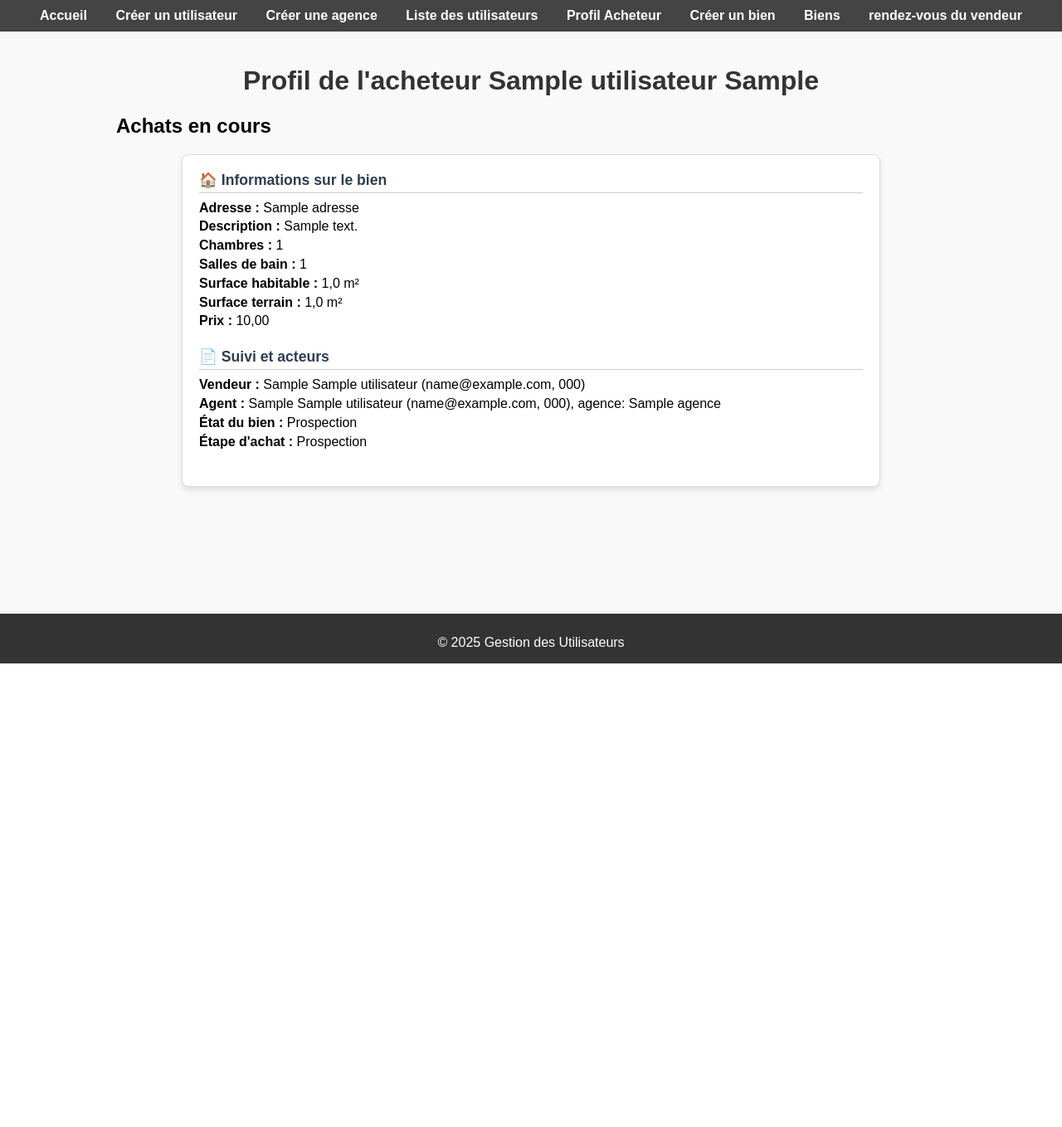
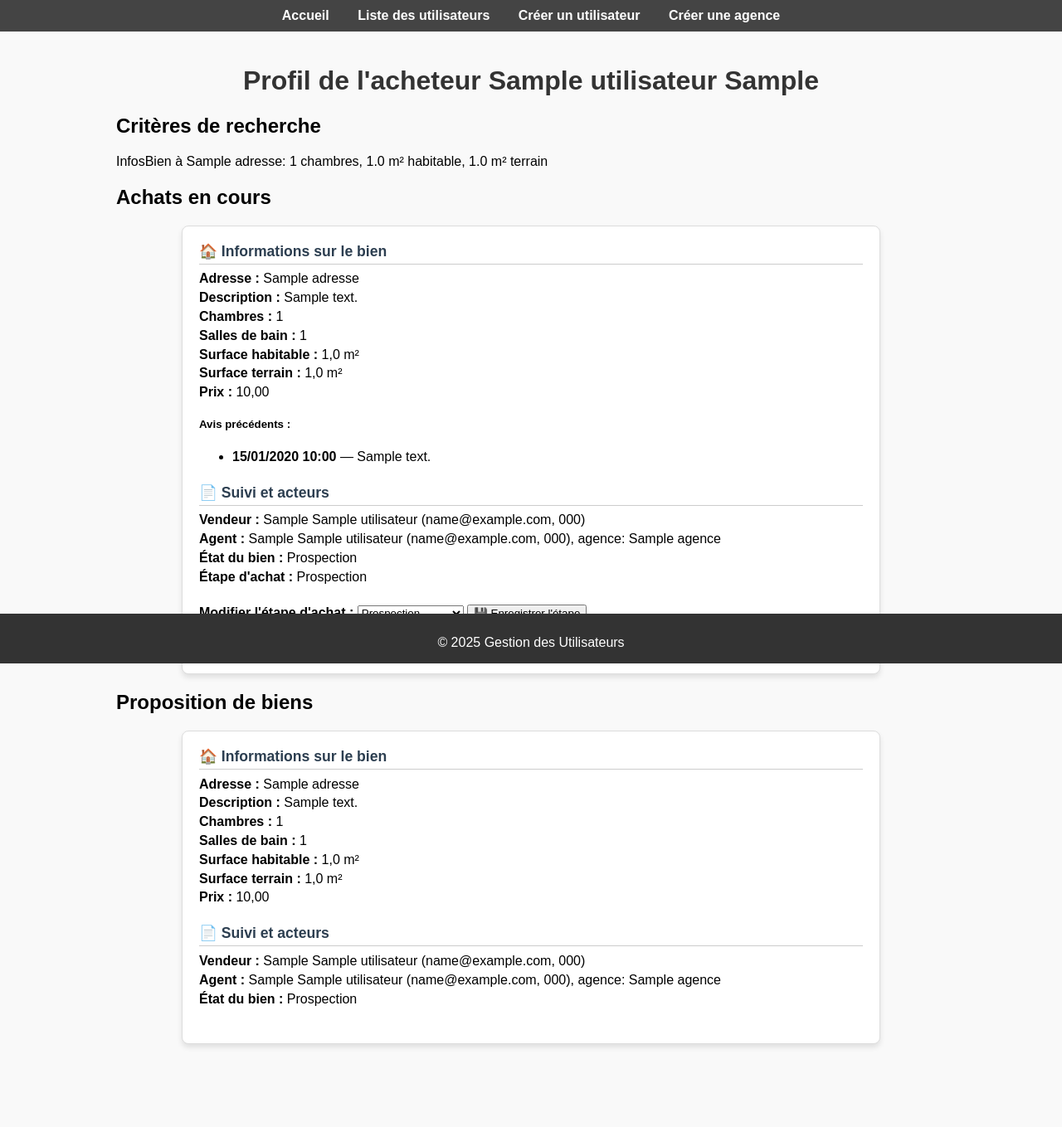
Before and after one commit to arnaud-ma/projetBDD2025, a Django app: page /agence/acheteur/1/ in a window 1280 px wide. Shown: the whole page at 83% size. Before the commit the page ends 800 px from the top, so only its background shows below. Run offline with Django 5.2, Linux system fonts and the light colour scheme; tables that the repository leaves empty hold one stand-in row (values such as "Sample post").

Commit message:
finit dodo

```diff
--- a/agence/static/style.css
+++ b/agence/static/style.css
@@ -230,7 +230,7 @@
     padding: 20px;
 }
 
-.profil_acheteur .case_achat {
+.profil_acheteur .case_bien {
     position: relative;
     background-color: white;
     max-width: 800px;
@@ -242,17 +242,17 @@
     transition: transform 0.2s ease;
 }
 
-.profil_acheteur .case_achat:hover {
+.profil_acheteur .case_bien:hover {
     transform: scale(1.01);
 }
 
-.case_achat h3 {
+.case_bien h3 {
     margin-top: 0;
     color: #4CAF50;
     font-size: 20px;
 }
 
-.case_achat .details_achat {
+.case_bien .details_achat {
     margin-top: 10px;
     display: flex;
     flex-direction: column;
@@ -260,7 +260,7 @@
     font-size: 15px;
 }
 
-.case_achat .etat_etape {
+.case_bien .etat_etape {
     margin-top: 12px;
     font-weight: bold;
     color: #333;
@@ -270,7 +270,7 @@
     border-radius: 4px;
 }
 
-.case_achat {
+.case_bien {
     background-color: white;
     max-width: 700px;
     margin: 2em auto;
@@ -281,7 +281,7 @@
         rgba(9, 30, 66, 0.1) 0px 0px 1px 1px;
 }
 
-.case_achat h4 {
+.case_bien h4 {
     margin-top: 0;
     font-size: 1.1em;
     border-bottom: 1px solid #ccc;
--- /dev/null
+++ b/agence/templates/agence/_case_bien.html
@@ -0,0 +1,88 @@
+<div class="case_bien">
+  <!-- Bloc 1 : Infos sur le bien -->
+  <div class="bloc_bien">
+    <h4>🏠 Informations sur le bien</h4>
+    {% with info=bien.infos_bien %}
+      {% if info %}
+        <div>
+          <strong>Adresse :</strong> {{ info.lieu.label }}
+        </div>
+        {% if info.description %}
+          <div>
+            <strong>Description :</strong> {{ info.description }}
+          </div>
+        {% endif %}
+        <div>
+          <strong>Chambres :</strong> {{ info.nb_chambres|default:'NC' }}
+        </div>
+        <div>
+          <strong>Salles de bain :</strong> {{ info.nb_salles_bain|default:'NC' }}
+        </div>
+        <div>
+          <strong>Surface habitable :</strong> {{ info.surface_habitable|default:'NC' }} m²
+        </div>
+        <div>
+          <strong>Surface terrain :</strong> {{ info.surface_terrain|default:'NC' }} m²
+        </div>
+        <div>
+          <strong>Prix :</strong>
+          {% if info.prix %}
+            {{ info.prix }}
+          {% else %}
+            Non renseigné
+          {% endif %}
+        </div>
+      {% else %}
+        <div>Aucune information renseignée.</div>
+      {% endif %}
+    {% endwith %}
+  </div>
+
+  <!-- Bloc 2 : Infos administratives -->
+  <div class="bloc_admin">
+    <h4>📄 Suivi et acteurs</h4>
+    <div>
+      <strong>Vendeur :</strong> {{ bien.vendeur }}
+    </div>
+    <div>
+      <strong>Agent :</strong> {{ bien.agent|default:'Non assigné' }}
+    </div>
+    <div>
+      <strong>État du bien :</strong> {{ bien.get_etat_display }}
+    </div>
+  </div>
+
+  {% if with_forms %}
+    <!-- FORMULAIRE 1 : Changement d'étape -->
+    <form method="post" class="form_changement_etape mt-3 mb-3">
+        {% csrf_token %}
+        <input type="hidden" name="action" value="changer_etape">
+        <input type="hidden" name="fait_achat_id" value="{{ fait_achat.id }}">
+
+        <label for="etape_achat_{{ fait_achat.id }}"><strong>Modifier l'étape d'achat :</strong></label>
+        <select name="etape_achat" id="etape_achat_{{ fait_achat.id }}" class="form-control">
+            {% for value, label in fait_achat.EtapeAchat.choices %}
+            <option value="{{ value }}" {% if value == fait_achat.etape_achat %}selected{% endif %}>
+                {{ label }}
+            </option>
+            {% endfor %}
+        </select>
+
+        <button type="submit" class="btn btn-primary mt-2">💾 Enregistrer l'étape</button>
+        </form>
+
+
+        <!-- FORMULAIRE 2 : Ajouter un avis -->
+        <form method="post" class="form_avis mt-3 mb-4">
+        {% csrf_token %}
+        <input type="hidden" name="action" value="ajouter_avis">
+        <input type="hidden" name="fait_achat_id" value="{{ fait_achat.id }}">
+
+        <label for="commentaire_{{ fait_achat.id }}"><strong>Ajouter un avis :</strong></label>
+        <textarea name="commentaire" id="commentaire_{{ fait_achat.id }}" class="form-control" rows="2"
+            placeholder="Votre avis ici..."></textarea>
+
+        <button type="submit" class="btn btn-success mt-2">➕ Enregistrer l'avis</button>
+        </form>
+  {% endif %}
+</div>
--- a/agence/templates/agence/base.html
+++ b/agence/templates/agence/base.html
@@ -18,13 +18,11 @@
     <div class="wrapper">
       <nav>
         <a href="/agence/">Accueil</a>
+        <a href="/agence/list_users">Liste des utilisateurs</a>
         <a href="/agence/create_user">Créer un utilisateur</a>
         <a href="/agence/create_agence">Créer une agence</a>
-        <a href="/agence/list_users">Liste des utilisateurs</a>
-        <a href="/agence/acheteur">Profil Acheteur</a>
-        <a href="/agence/create_bien">Créer un bien</a>
-        <a href="/agence/agent/">Biens</a>
-        <a href="/agence/vendeur/">rendez-vous du vendeur</a>
+        {% comment %} <a href="/agence/create_bien">Créer un bien</a> {% endcomment %}
+        {% comment %} <a href="/agence/agent/">Biens</a> {% endcomment %}
       </nav>
 
       {% block content %}
--- a/agence/templates/agence/list_users.html
+++ b/agence/templates/agence/list_users.html
@@ -24,7 +24,7 @@
         <td>{{ user.prenom }}</td>
         <td>{{ user.email }}</td>
         <td>{{ user.telephone }}</td>
-        <td>{{ user.types }}</td>
+        <td>{{ user.types_url_html|safe }}</td>
       </tr>
     {% empty %}
       <tr>
--- a/agence/templates/agence/profil_acheteur.html
+++ b/agence/templates/agence/profil_acheteur.html
@@ -7,10 +7,13 @@
   <div class="profil_acheteur">
     <h1>Profil de l'acheteur {{ acheteur.utilisateur.nom }} {{ acheteur.utilisateur.prenom }}</h1>
 
+    <h2> Critères de recherche</h2>
+    {{ acheteur.critere_recherche|default:"Aucun critère renseigné." }}
+
     <h2>Achats en cours</h2>
 
     {% for fait_achat in faits_achat %}
-      <div class="case_achat">
+      <div class="case_bien">
         <!-- Bloc 1 : Infos sur le bien -->
         <div class="bloc_bien">
           <h4>🏠 Informations sur le bien</h4>
@@ -47,6 +50,18 @@
             {% else %}
               <div>Aucune information renseignée.</div>
             {% endif %}
+            {% with avis_liste=fait_achat.avis_set.all %}
+            {% if avis_liste %}
+              <h5>Avis précédents :</h5>
+              <ul class="list-group">
+                {% for avis in avis_liste %}
+                  <li class="list-group-item">
+                    <strong>{{ avis.date|date:"d/m/Y H:i" }}</strong> — {{ avis.commentaire }}
+                  </li>
+                {% endfor %}
+              </ul>
+            {% endif %}
+            {% endwith %}
           {% endwith %}
         </div>
 
@@ -66,9 +81,48 @@
             <strong>Étape d'achat :</strong> {{ fait_achat.get_etape_achat_display }}
           </div>
         </div>
+        <!-- FORMULAIRE 1 : Changement d'étape -->
+        <form method="post" class="form_changement_etape mt-3 mb-3">
+          {% csrf_token %}
+          <input type="hidden" name="action" value="changer_etape">
+          <input type="hidden" name="fait_achat_id" value="{{ fait_achat.id }}">
+
+          <label for="etape_achat_{{ fait_achat.id }}"><strong>Modifier l'étape d'achat :</strong></label>
+          <select name="etape_achat" id="etape_achat_{{ fait_achat.id }}" class="form-control">
+            {% for value, label in fait_achat.EtapeAchat.choices %}
+              <option value="{{ value }}" {% if value == fait_achat.etape_achat %}selected{% endif %}>
+                {{ label }}
+              </option>
+            {% endfor %}
+          </select>
+
+          <button type="submit" class="btn btn-primary mt-2">💾 Enregistrer l'étape</button>
+        </form>
+
+
+        <!-- FORMULAIRE 2 : Ajouter un avis -->
+        <form method="post" class="form_avis mt-3 mb-4">
+          {% csrf_token %}
+          <input type="hidden" name="action" value="ajouter_avis">
+          <input type="hidden" name="fait_achat_id" value="{{ fait_achat.id }}">
+
+          <label for="commentaire_{{ fait_achat.id }}"><strong>Ajouter un avis :</strong></label>
+          <textarea name="commentaire" id="commentaire_{{ fait_achat.id }}" class="form-control" rows="2"
+            placeholder="Votre avis ici..."></textarea>
+
+          <button type="submit" class="btn btn-success mt-2">➕ Enregistrer l'avis</button>
+        </form>
       </div>
     {% empty %}
       <p>Aucun achat en cours.</p>
     {% endfor %}
+
+    <h2> Proposition de biens </h2>
+
+    {% for bien in proposition_biens %}
+    {% include "agence/_case_bien.html" with bien=bien %}
+    {% empty %}
+      <p>Aucune proposition de biens.</p>
+    {% endfor %}
   </div>
 {% endblock %}
--- a/agence/urls.py
+++ b/agence/urls.py
@@ -13,19 +13,14 @@
     path("create_agence/", views.create_agence, name="create_agence"),
     # ---------------------------------- Profils --------------------------------- #
     path("acheteur/<int:utilisateur_id>/", views.profil_acheteur, name="profil_acheteur"),
+    path("vendeur/<int:vendeur_id>/", views.ProfilVendeurView.as_view(), name="profil_vendeur"),
     # -----------------------------------Bien---------------------------------------#
     path("create_bien/", views.create_bien, name="create_bien"),
     # -----------------------------------Agent--------------------------------------#
     path("agent/<int:utilisateur_id>/", views.profil_agent, name="profil_agent"),
     # path("agent/", views.list_agents, name="list_agents"),
-    # -----------------------------------LIste Bien--------------------------------------#
-    path("biens/", ListViewBiens.as_view(), name="list_biens"),
-    # --------------------------------RDV_vendeur----------------------------------------#
-    path(
-        "vendeur/<int:vendeur_id>/rendezvous/",
-        RendezVousParVendeurView.as_view(),
-        name="rendezvous_par_vendeur",
-    ),
+    # # -----------------------------------LIste Bien--------------------------------------#
+    # path("biens/", ListViewBiens.as_view(), name="list_biens"),
     # ----------------------------------- Utils ---------------------------------- #
     path("bien/<int:pk>/etat/", UpdateEtatBienView.as_view(), name="update_etat_bien"),
     path(
--- a/agence/views.py
+++ b/agence/views.py
@@ -9,8 +9,9 @@
 from django.forms import ValidationError
 from django.shortcuts import redirect, render
 from django.urls import reverse_lazy
+from django.utils import timezone
 from django.views import View
-from django.views.generic import ListView
+from django.views.generic import ListView, TemplateView
 from django.views.generic.edit import UpdateView
 
 from agence import models
@@ -22,8 +23,18 @@
     empty_utilisateur_forms,
 )
 
-from .forms import BienForm
-from .models import Acheteur, Agent, Bien, FaitAchat, RendezVous, Utilisateur, Vendeur
+from .forms import AvisForm, BienForm, EtapeAchatForm
+from .models import (
+    Acheteur,
+    Agent,
+    Avis,
+    Bien,
+    FaitAchat,
+    ProxyUtilisateur,
+    RendezVous,
+    Utilisateur,
+    Vendeur,
+)
 
 # ---------------------------------------------------------------------------- #
 #                                     Utils                                    #
@@ -50,7 +61,6 @@
 #                                 Utilisateurs                                 #
 # ---------------------------------------------------------------------------- #
 
-
 class UserInfo(NamedTuple):
     id: int
     email: str
@@ -58,6 +68,15 @@
     nom: str
     prenom: str
     types: str
+
+    def types_url_html(self):
+        """Retourne des liens HTML pour chaque type d'utilisateur."""
+        return ", ".join(
+            type_.url_html_cls(self.id)
+            if (type_ := ProxyUtilisateur.TYPE_UTILISATEURS.get(type_str, None))
+            else type_str
+            for type_str in self.types.split(",")
+        )
 
 
 def get_user_list():
@@ -281,12 +300,13 @@
     """
     Retourne les biens qui correspondent aux critères de recherche de l'acheteur.
     """
-    if not acheteur.critere_recherche:
-        return []
-
-    # On utilise les critères de recherche pour filtrer les biens
-    biens = acheteur.critere_recherche.bien_set.all()
-    return biens
+    critere = acheteur.critere_recherche
+    if not critere:
+        return models.Bien.objects.none()
+    biens = list(models.Bien.objects.select_related("infos_bien").all())
+    biens_scores = [(bien, critere.score_correspondance(bien.infos_bien)) for bien in biens]
+    biens_scores.sort(key=lambda x: x[1], reverse=True)
+    return [bien for bien, score in biens_scores if score > 0][:10]  # Limite à 10 biens
 
 
 def profil_acheteur(request, utilisateur_id):
@@ -305,6 +325,36 @@
         )
     context["acheteur"] = acheteur
     context["faits_achat"] = FaitAchat.objects.filter(acheteur=acheteur)
+
+    if request.method == "POST":
+        action = request.POST.get("action")
+        fait_id = request.POST.get("fait_achat_id")
+        fait = get_or_none(FaitAchat, id=fait_id)
+
+        if fait and fait.acheteur == acheteur:
+            if action == "changer_etape":
+                form = EtapeAchatForm(request.POST, instance=fait)
+
+                if form.is_valid():
+                    form.save()
+                    messages.success(request, "✅ État de l'achat mis à jour avec succès.")
+                else:
+                    messages.error(request, "⚠️ Erreur lors de la mise à jour de l'état.")
+            elif action == "ajouter_avis":
+                avis = Avis(fait_achat=fait, date=timezone.now())
+                form = AvisForm(request.POST, instance=avis)
+
+                if form.is_valid():
+                    form.save()
+                    messages.success(request, "✅ Avis ajouté avec succès.")
+                else:
+                    messages.error(request, "⚠️ Erreur lors de l'ajout de l'avis.")
+        else:
+            messages.error(request, "⚠️ Fait d'achat non trouvé ou non associé à cet acheteur.")
+
+    # Récupération des biens correspondant aux critères de recherche
+    context["proposition_biens"] = get_proposition_biens(acheteur)
+
     messages.success(request, "✅ Profil acheteur chargé avec succès.")
     return render(
         request,
@@ -345,8 +395,18 @@
             request, "agence/profil_agent.html", {"agent": None, "utilisateur": utilisateur}
         )
     context["agent"] = agent
-    biens = models.Bien.objects.filter(agent=agent)
-    context["biens"] = biens
+    context["biens"] = models.Bien.objects.filter(agent=agent)
+    context["acheteurs"] = (
+        models.Acheteur.objects.filter(faitachat__bien__agent=agent)
+        .distinct()
+        .order_by("utilisateur__nom", "utilisateur__prenom")
+    )
+    context["vendeurs"] = (
+        models.Vendeur.objects.filter(bien__agent=agent)
+        .distinct()
+        .order_by("utilisateur__nom", "utilisateur__prenom")
+    )
+
     # fait_achats = FaitAchat.objects.filter(agent=agent).()
     messages.success(request, "✅ Profil agent chargé avec succès.")
     return render(
@@ -394,3 +454,18 @@
         context = super().get_context_data(**kwargs)
         context["vendeur"] = Vendeur.objects.get(utilisateur=self.kwargs["vendeur_id"])
         return context
+
+
+class ProfilVendeurView(TemplateView):
+    template_name = "agence/profil_vendeur.html"
+
+    def get_context_data(self, **kwargs):
+        context = super().get_context_data(**kwargs)
+        vendeur_id = self.kwargs["vendeur_id"]
+        context["vendeur"] = Vendeur.objects.get(utilisateur=vendeur_id)
+        context["rendezvous"] = RendezVous.objects.filter(
+            fait_achat__bien__vendeur__utilisateur=vendeur_id
+        ).order_by("-date")
+        context["biens"] = Bien.objects.filter(vendeur__utilisateur=vendeur_id)
+
+        return context
--- a/pyproject.toml
+++ b/pyproject.toml
@@ -17,6 +17,7 @@
     "pydot>=3.0.4",
     "pyparsing>=3.2.3",
     "requests>=2.32.3",
+    "scikit-learn>=1.6.1",
     "sqlalchemy>=2.0.40",
     "tqdm>=4.67.1",
 ]
```
Also changed, not shown: agence/forms.py (+36 -2 lines), agence/models.py (+89 -7 lines), agence/templates/agence/profil_agent.html (+31 -8 lines), agence/templates/agence/profil_vendeur.html (added, +31 -0 lines), agence/templates/agence/rendezvous_vendeur.html (deleted, +0 -21 lines), agence/templates/agence/recherche_bien.html (renamed from agence/templates/agence/create_bien.html), 2 other files.
